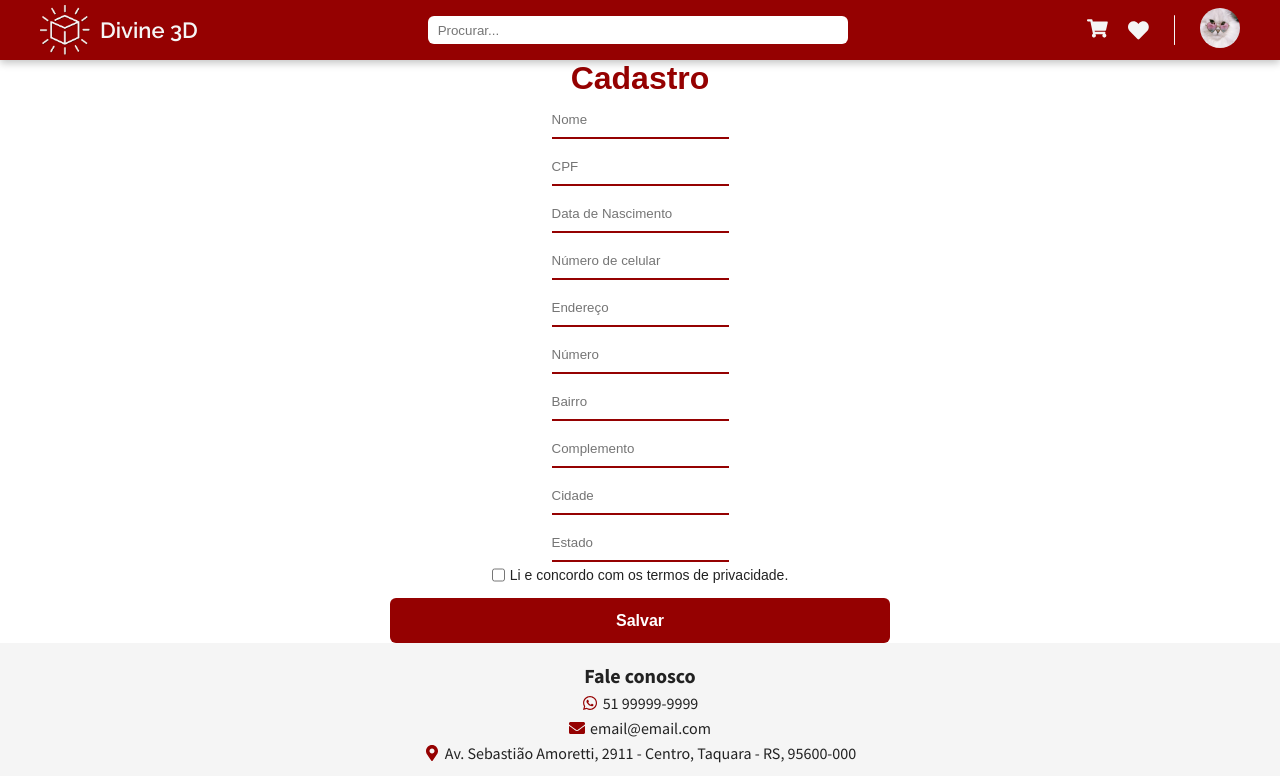
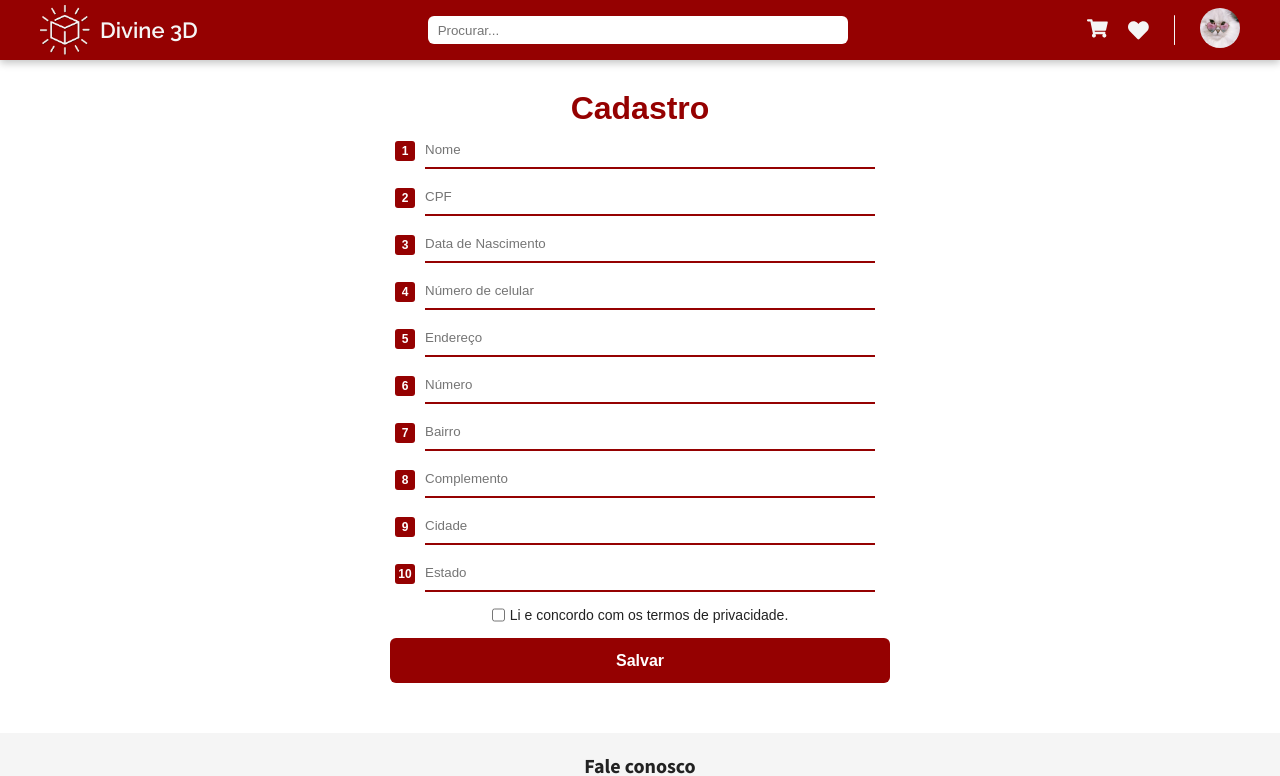
Before and after one commit to passosleo/divine-3d-react, a React (Create React App) app: page /cadastro in a window 1280 px wide. Shown: the top 776 px of the page. Built offline with nearby package versions, Linux system fonts and the light colour scheme.

Commit message:
fix: input cadastro

```diff
--- /dev/null
+++ b/src/components/InputCadastro/index.jsx
@@ -0,0 +1,11 @@
+import { useState } from "react";
+import { Container, Label, Input } from "./styles.js";
+
+export const InputComponent = ({ number, placeholder }) => {
+  return (
+    <Container>
+      <Label>{number}</Label>
+      <Input placeholder={placeholder} />
+    </Container>
+  );
+};
--- /dev/null
+++ b/src/components/InputCadastro/styles.js
@@ -0,0 +1,33 @@
+import styled from "styled-components";
+
+export const Container = styled.div`
+  display: flex;
+  justify-content: center;
+  align-items: center;
+`;
+
+export const Label = styled.label`
+  width: 20px;
+  height: 20px;
+  background-color: #950101;
+  color: white;
+  border-radius: 3px;
+  font-family: "Souce Sans Pro", sans-serif;
+  font-weight: 600;
+  font-size: 12px;
+  display: flex;
+  justify-content: center;
+  align-items: center;
+  align-content: center;
+`;
+
+export const Input = styled.input`
+  height: 35px;
+  width: 450px;
+  border: none;
+  border-bottom: 2px solid #950101;
+  margin: 5px 10px;
+  :focus {
+    outline: none;
+  }
+`;
--- a/src/pages/Register/index.jsx
+++ b/src/pages/Register/index.jsx
@@ -1,5 +1,5 @@
 import React from "react";
-import { InputComponent } from "../../components/Input";
+import { InputComponent } from "../../components/InputCadastro";
 import { ButtonComponent } from "../../components/ButtonRed";
 import { Checkbox, Container, Termos, Title } from "./styles.js";
 
--- a/src/pages/Register/styles.js
+++ b/src/pages/Register/styles.js
@@ -4,6 +4,7 @@ export const Container = styled.div`
     display:flex;
     flex-direction:column;
     align-items:center;
+    padding:30px 0 50px
 `
 
 export const Title = styled.h1`
@@ -14,6 +15,7 @@ export const Title = styled.h1`
 
 export const Termos = styled.div`
     display:flex;
+    margin-top:10px;
     p {
         color:#222;
         font-family:"Souce Sans Pro", sans-serif;
```
